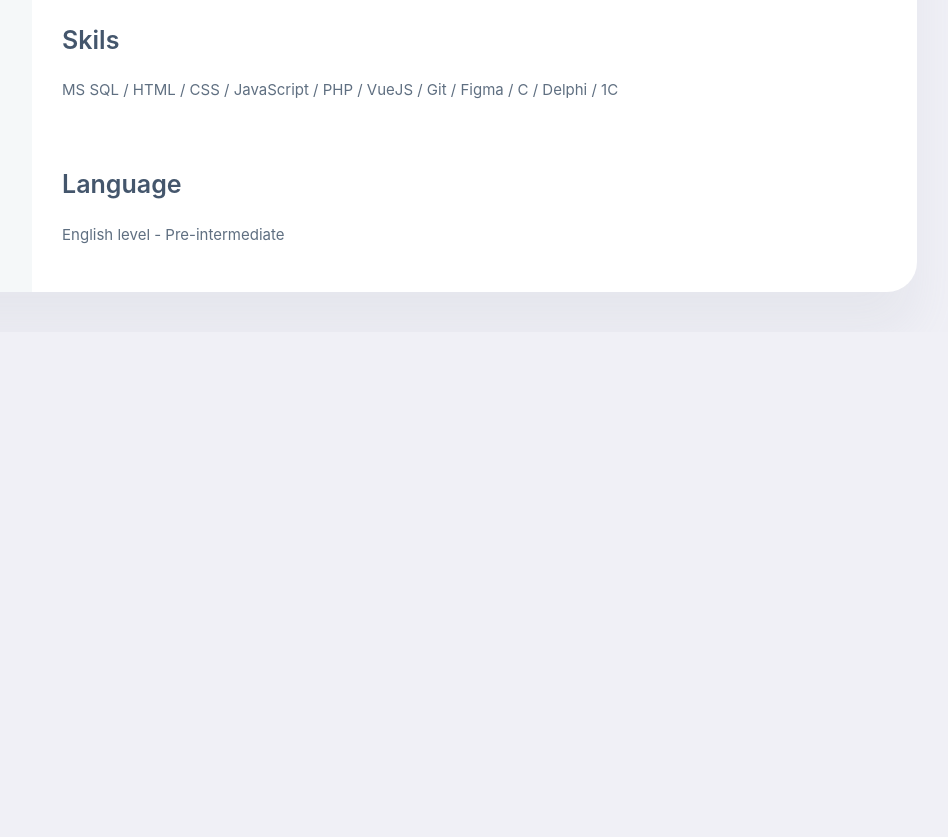
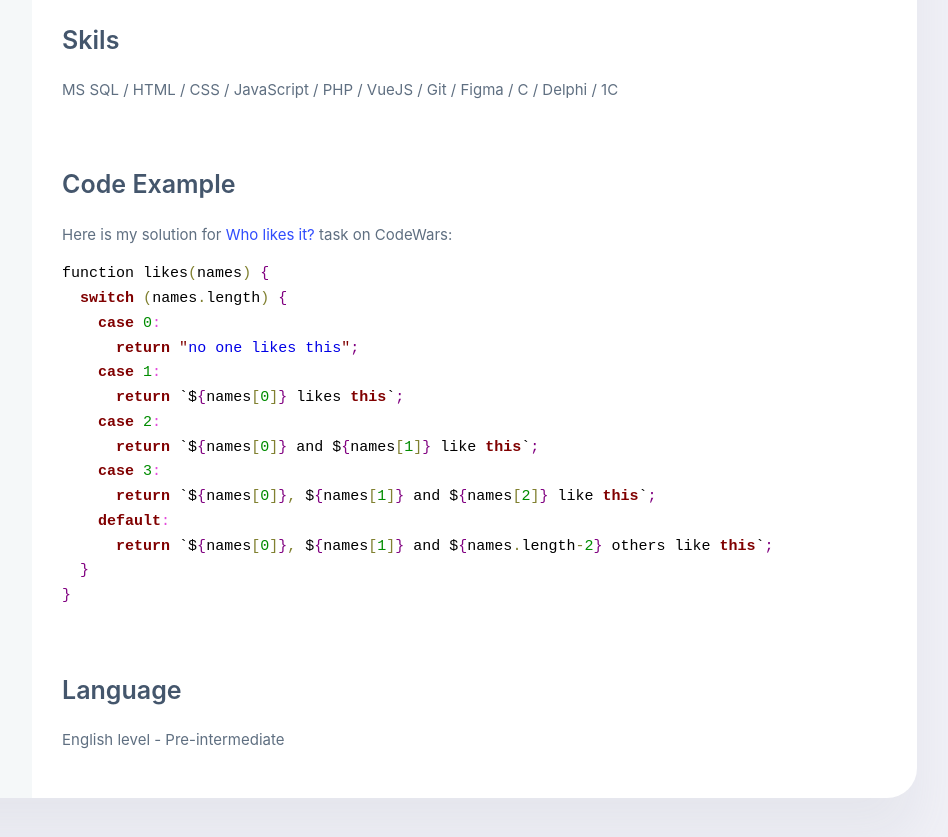
Before and after one commit to zzzap67/rsschool-cv, a plain HTML site: page index.html in a window 1280 px wide. Shown: the part 471-1308 px from the top of the page, without its empty margins (323-1271 px from the left). Before the commit the page ends 803 px from the top, so only its background shows below. Drawn offline with Linux system fonts and the light colour scheme.

Commit message:
feat: add code example

```diff
--- a/index.html
+++ b/index.html
@@ -64,7 +64,30 @@
 					    <p>MS SQL / HTML / CSS / JavaScript / PHP / VueJS / Git / Figma / C / Delphi / 1C</p>
 				    </div>
 				  </div>
+          <div class="section mt-0">
+		        <h2 class="title title--h2">Code Example</h2>
+				  	<div>
+					    <p>Here is my solution for <a href="https://www.codewars.com/kata/5266876b8f4bf2da9b000362">Who likes it?</a> task on CodeWars:</p>
+				    </div>
+            <div>
+            <pre class="code-black">function likes<span class="code-hack">(</span>names<span class="code-hack">)</span> <span class="code-purple">{</span>
+  <span class="code-red code-bold">switch</span> <span class="code-hack">(</span>names<span class="code-hack">.</span>length<span class="code-hack">)</span> <span class="code-purple">{</span>
+    <span class="code-red code-bold">case </span><span class="code-green">0</span><span class="code-pink">:</span>
+      <span class="code-red code-bold">return</span> <span class="code-red">"</span><span class="code-blue">no one likes this</span><span class="code-red">"</span><span class="code-purple">;</span>
+    <span class="code-red code-bold">case </span><span class="code-green">1</span><span class="code-pink">:</span>
+      <span class="code-red code-bold">return</span> `$<span class="code-purple">{</span>names<span class="code-hack">[</span><span class="code-green">0</span><span class="code-hack">]</span><span class="code-purple">}</span> likes <span class="code-red code-bold">this</span>`<span class="code-purple">;</span>
+    <span class="code-red code-bold">case </span><span class="code-green">2</span><span class="code-pink">:</span>
+      <span class="code-red code-bold">return</span> `$<span class="code-purple">{</span>names<span class="code-hack">[</span><span class="code-green">0</span><span class="code-hack">]</span><span class="code-purple">}</span> and $<span class="code-purple">{</span>names<span class="code-hack">[</span><span class="code-green">1</span><span class="code-hack">]</span><span class="code-purple">}</span> like <span class="code-red code-bold">this</span>`<span class="code-purple">;</span>
+    <span class="code-red code-bold">case </span><span class="code-green">3</span><span class="code-pink">:</span>
+      <span class="code-red code-bold">return</span> `$<span class="code-purple">{</span>names<span class="code-hack">[</span><span class="code-green">0</span><span class="code-hack">]</span><span class="code-purple">}</span><span class="code-hack">,</span> $<span class="code-purple">{</span>names<span class="code-hack">[</span><span class="code-green">1</span><span class="code-hack">]</span><span class="code-purple">}</span> and $<span class="code-purple">{</span>names<span class="code-hack">[</span><span class="code-green">2</span><span class="code-hack">]</span><span class="code-purple">}</span> like <span class="code-red code-bold">this</span>`<span class="code-purple">;</span>
+<span class="code-pink">&#xa0;&#xa0;&#xa0;&#xa0;</span><span class="code-red code-bold">default</span><span class="code-pink">:</span>
+      <span class="code-red code-bold">return</span> `$<span class="code-purple">{</span>names<span class="code-hack">[</span><span class="code-green">0</span><span class="code-hack">]</span><span class="code-purple">}</span><span class="code-hack">,</span> $<span class="code-purple">{</span>names<span class="code-hack">[</span><span class="code-green">1</span><span class="code-hack">]</span><span class="code-purple">}</span> and $<span class="code-purple">{</span>names<span class="code-hack">.</span>length<span class="code-hack">-</span><span class="code-green">2</span><span class="code-purple">}</span> others like <span class="code-red code-bold">this</span>`<span class="code-purple">;</span>
+  <span class="code-purple">}</span>
+<span class="code-purple">}</span>
+</pre>
 
+            </div>
+				  </div>
           <div class="section mt-0">
 		        <h2 class="title title--h2">Language</h2>
 				  	<div>
--- a/style.css
+++ b/style.css
@@ -15,6 +15,7 @@ body {
   font-size: 0.9375rem;
   font-weight: 400;
   line-height: 1.65;
+  min-width: 1200px;
 }
 
 h1, h2, h3, h4, h5, h6 {
@@ -196,3 +197,29 @@ a.decoration--none {
   font-size: 0.875rem;
   margin-top: 0.5rem;
 }
+
+
+.code-bold {
+  font-weight:bold;
+}
+.code-red {
+  color:#800000;
+}
+.code-purple {
+  color:#800080;
+}
+.code-pink {
+  color:#e34adc;
+}
+.code-green {
+  color:#008c00;
+}
+.code-blue {
+  color:#0000e6;
+}
+.code-hack {
+  color:#808030;
+}
+.code-black {
+  color:#000000;
+}
```
